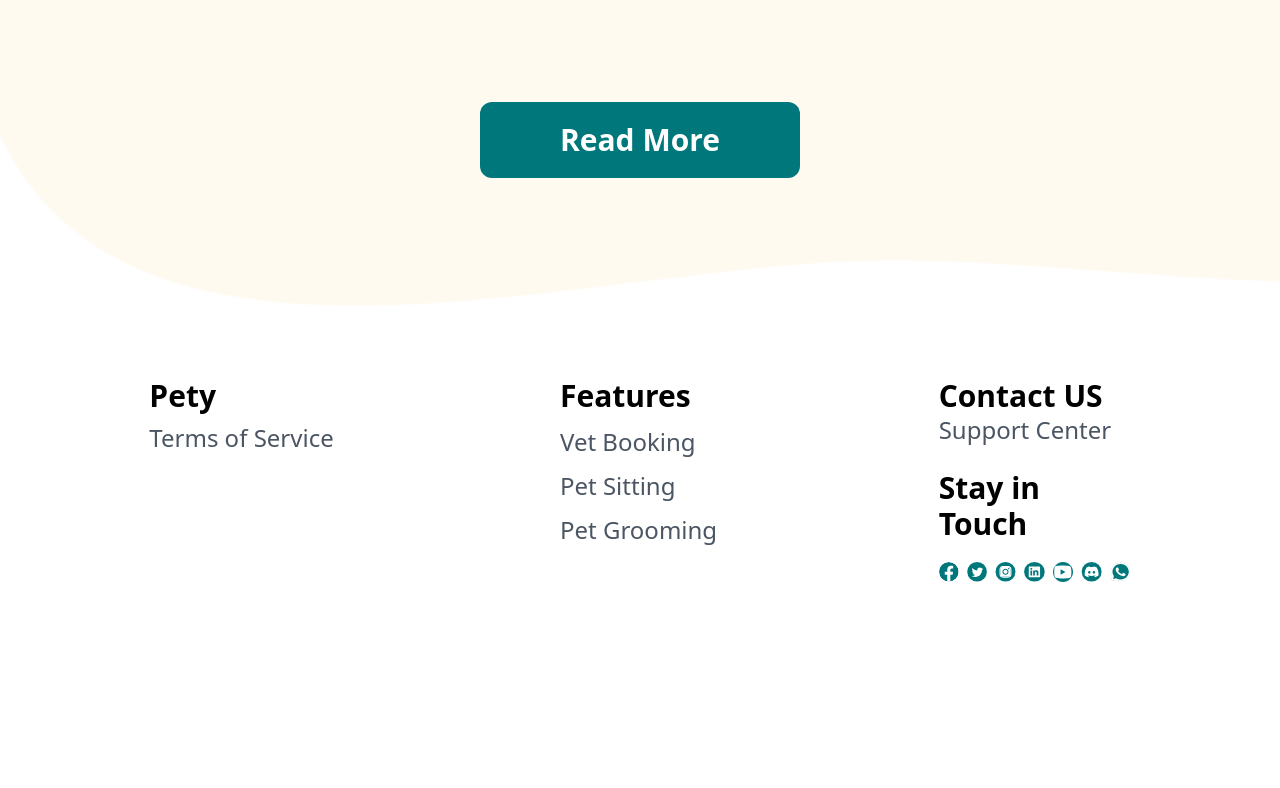
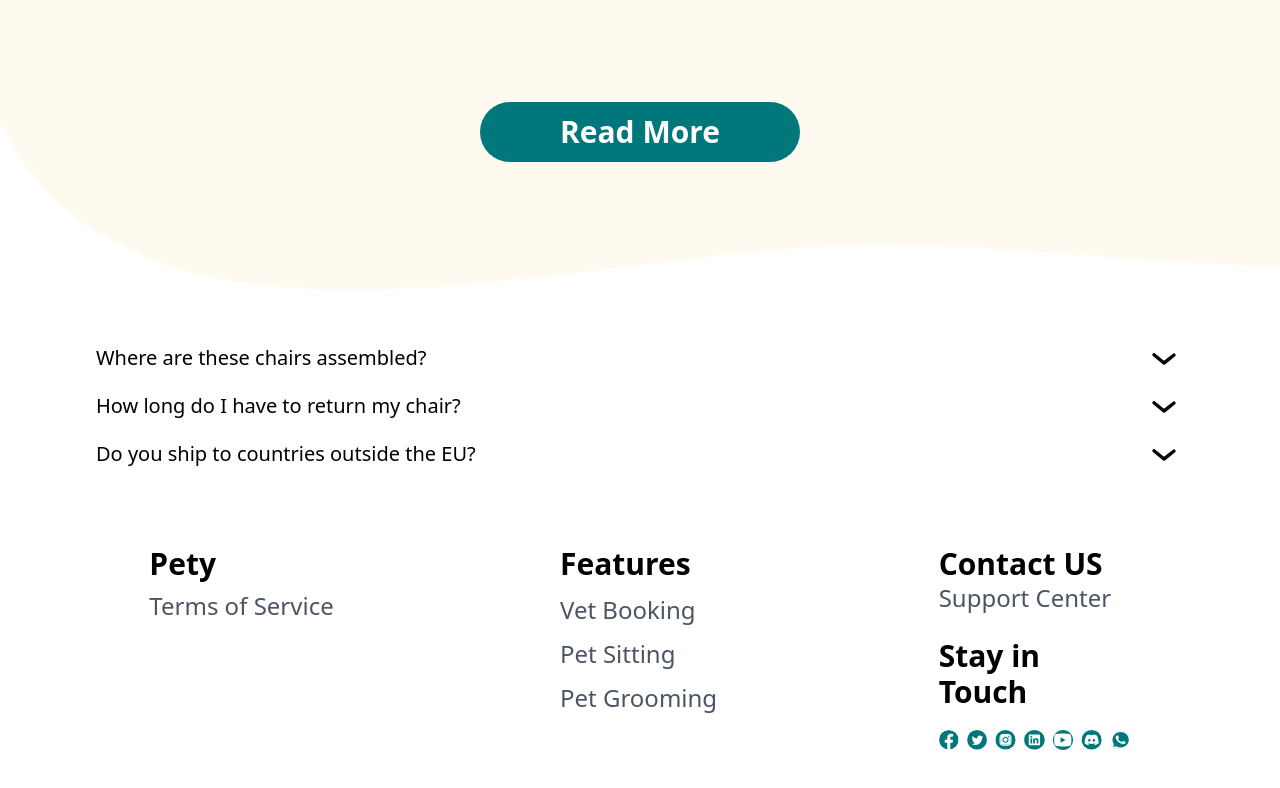
Before and after one commit to AhmedZahran15/Pety---Pet-Care, a React (Vite) app: page / in a window 1280 px wide. Shown: the part 2813-3601 px from the top of the page. Before the commit the page ends 3447 px from the top, so only its background shows below. Built offline with nearby package versions, Linux system fonts and the light colour scheme.

Commit message:
build faq structure

```diff
--- /dev/null
+++ b/public/images/homepage/ArrowSvg.jsx
@@ -0,0 +1,27 @@
+function ArrowSvg({ color = "#000000", direction }) {
+  return (
+    <div
+      className={`${
+        direction === "up" ? "rotate-180" : ""
+      } transition-all duration-1000`}
+    >
+      <svg
+        fill={`${color}`}
+        width="40px"
+        height="40px"
+        viewBox="0 0 24 24"
+        xmlns="http://www.w3.org/2000/svg"
+      >
+        <g data-name="Layer 2">
+          <g data-name="arrow-ios-downward">
+            <rect width="24" height="24" opacity="0" />
+
+            <path d="M12 16a1 1 0 0 1-.64-.23l-6-5a1 1 0 1 1 1.28-1.54L12 13.71l5.36-4.32a1 1 0 0 1 1.41.15 1 1 0 0 1-.14 1.46l-6 4.83A1 1 0 0 1 12 16z" />
+          </g>
+        </g>
+      </svg>
+    </div>
+  );
+}
+
+export default ArrowSvg;
--- a/src/Pages/HomePage.jsx
+++ b/src/Pages/HomePage.jsx
@@ -4,6 +4,7 @@ import Search from "../components/Search";
 import SignUpSection from "../components/SignUpSection";
 import CustomerStories from "../components/CustomerStories";
 import Footer from "../components/Footer";
+import FAQ from "../components/FAQ";
 function HomePage() {
   return (
     <div className="m-auto flex flex-col">
@@ -12,6 +13,7 @@ function HomePage() {
       <Search />
       <SignUpSection />
       <CustomerStories />
+      <FAQ />
       <Footer />
     </div>
   );
--- a/src/components/CustomerStories.jsx
+++ b/src/components/CustomerStories.jsx
@@ -22,7 +22,7 @@ const CustomerStories = () => {
         />
       </div>
 
-      <button className="w-80 self-center rounded-xl bg-primary px-10 py-5 text-center text-3xl font-bold text-white transition-all hover:bg-[#015d61]">
+      <button className="self-center rounded-full bg-primary px-20 py-3 text-center text-3xl font-bold text-white transition-all hover:bg-[#015d61]">
         Read More
       </button>
     </div>
--- a/src/components/faq.jsx
+++ b/src/components/faq.jsx
@@ -1,55 +1,50 @@
-import { useState, useRef, useEffect } from "react";
+import { useState } from "react";
+import ArrowSvg from "../../public/images/homepage/ArrowSvg";
+const faqs = [
+  {
+    title: "Where are these chairs assembled?",
+    text: "Lorem ipsum dolor sit amet consectetur, adipisicing elit. Accusantium, quaerat temporibus quas dolore provident nisi ut aliquid ratione beatae sequi aspernatur veniam repellendus.",
+  },
+  {
+    title: "How long do I have to return my chair?",
+    text: "Pariatur recusandae dignissimos fuga voluptas unde optio nesciunt commodi beatae, explicabo natus.",
+  },
+  {
+    title: "Do you ship to countries outside the EU?",
+    text: "Excepturi velit laborum, perspiciatis nemo perferendis reiciendis aliquam possimus dolor sed! Dolore laborum ducimus veritatis facere molestias!",
+  },
+];
 
-export default function Faq({ qs, answ, answcolor, href }) {
-  const [active, setActive] = useState(false);
-
-  const contentRef = useRef(null);
-
-  useEffect(() => {
-    contentRef.current.style.maxHeight = active
-      ? `${contentRef.current.scrollHeight}px`
-      : "0px";
-  }, [contentRef, active]);
-
-  const toggleAccordion = () => {
-    setActive(!active);
-  };
+export default function FAQ() {
+  const [isOpen, setIsOpen] = useState(null);
+  function toggle(index) {
+    setIsOpen((prev) => (index === prev ? null : index));
+  }
   return (
-    <>
-      <div className="App">
-        <div className=" mx-10 mb-10">
-          <button
-            className={` border-{#6E6E6E} } flex w-full border-t-4 bg-transparent ${active}`}
-            onClick={toggleAccordion}
-          >
-            <div>
-              <div className=" flex text-left  ">
-                <h4 className=" font-['Product Sans'] text-2xl font-bold text-primary ">
-                  {qs}
-                </h4>
-                <div>
-                  {active ? (
-                    <img src="/images/homepage/openfaq.svg" />
-                  ) : (
-                    <img src="/images/homepage/closedfaq.svg" />
-                  )}
-                </div>
-              </div>
+    <div className="mx-24 mt-12 space-y-2">
+      {faqs.map((item, index) => (
+        <AccordionItem key={index} item={item} index={index} toggle={toggle}>
+          {isOpen === index ? (
+            <div className="">
+              <p>{item.text}</p>
             </div>
-          </button>
-          <div
-            ref={contentRef}
-            className=" duration-400 flex  overflow-hidden text-left transition-all"
-          >
-            <p className='font-["Product Sans Light"] text-xl font-light text-[#18191A]'>
-              {answ}
-              <a className="text-xl font-normal text-primary" href={href}>
-                {answcolor}
-              </a>
-            </p>
-          </div>
-        </div>
-      </div>
-    </>
+          ) : null}
+        </AccordionItem>
+      ))}
+    </div>
   );
 }
+function AccordionItem({ item, index, toggle, children }) {
+  return (
+    <div
+      className={`${children ? "open" : ""} cursor-pointer`}
+      onClick={() => toggle(index)}
+    >
+      <div className="flex items-center justify-between">
+        <span className="text-xl">{item.title}</span>
+        {children ? <ArrowSvg direction="up" color="#00777B" /> : <ArrowSvg />}
+      </div>
+      {children}
+    </div>
+  );
+}
```
Also changed, not shown: public/images/homepage/arrowhead.svg (added).
